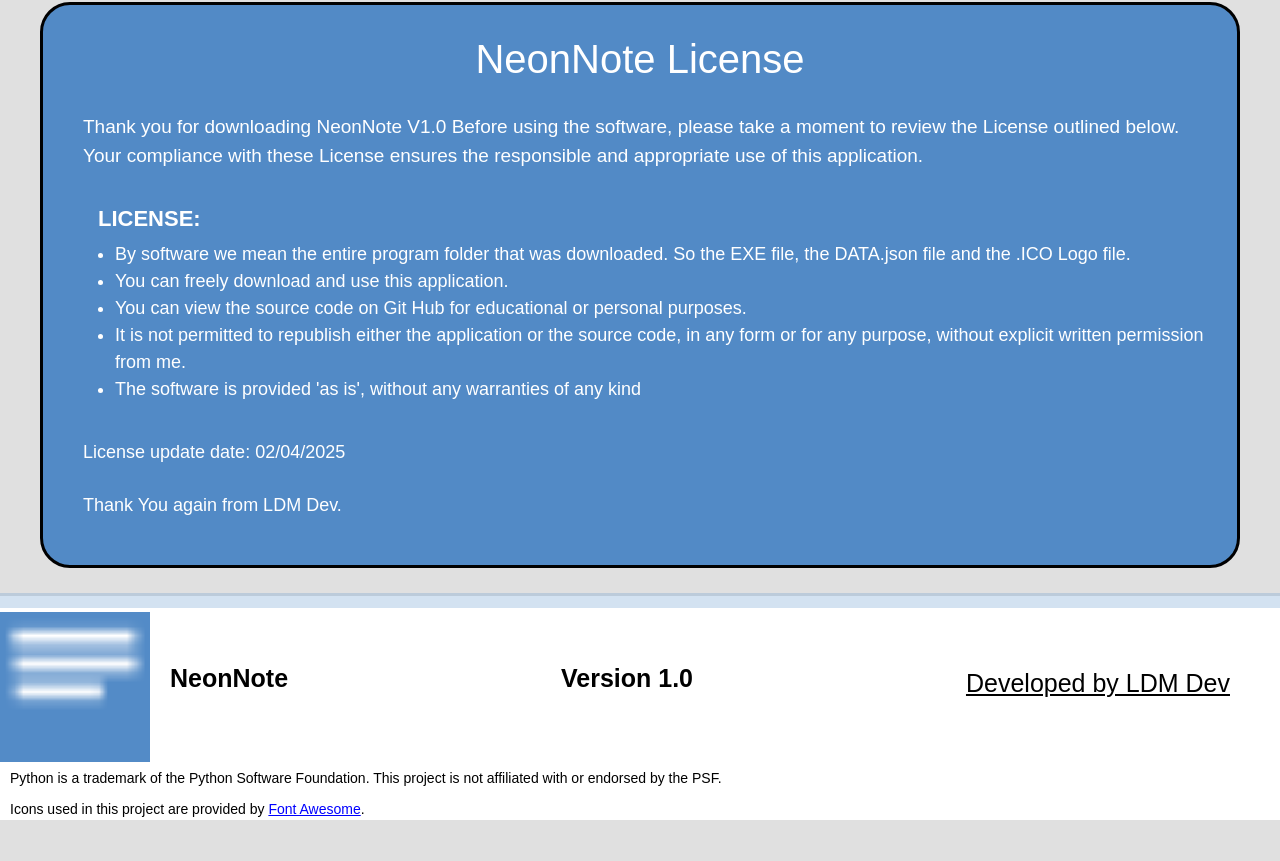
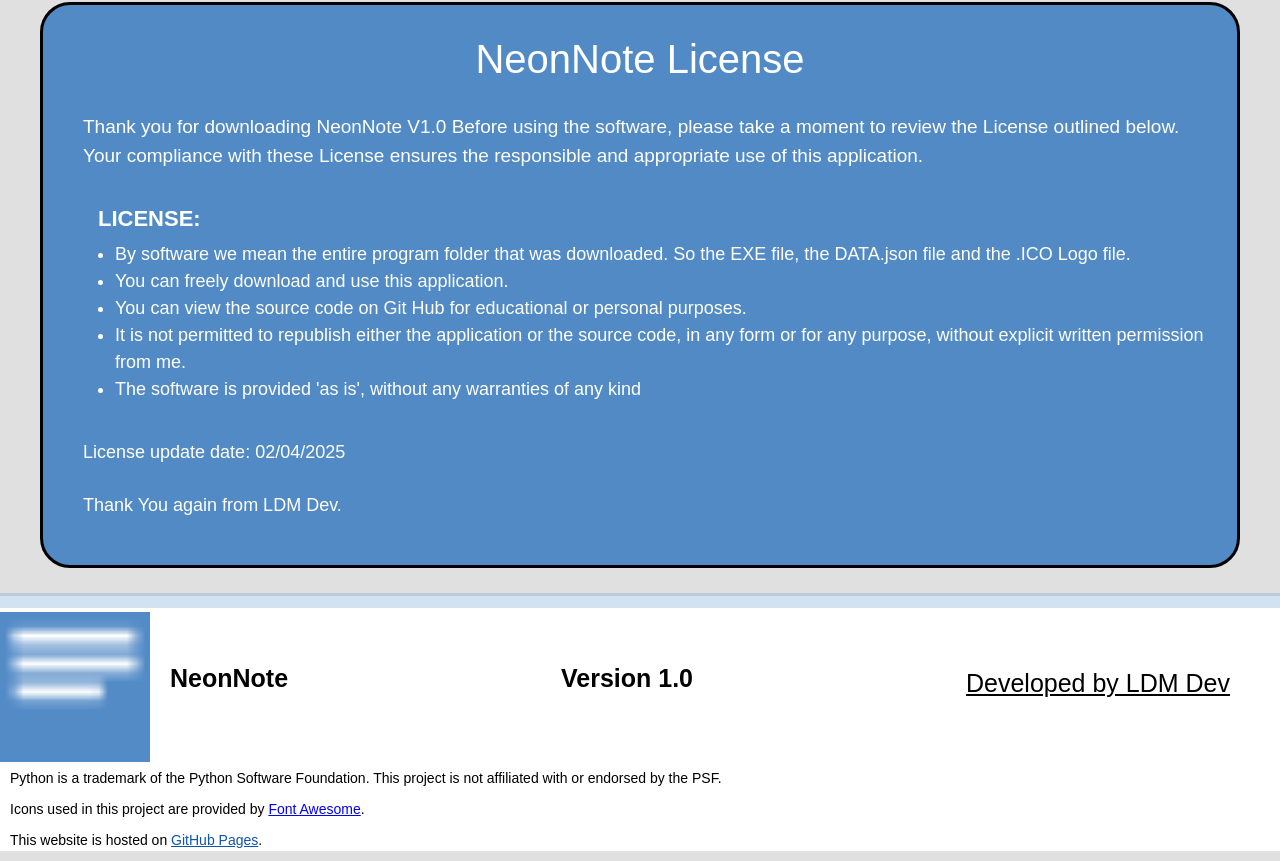
Before and after one commit to Lorydima/NeonNote, a plain HTML site: page docs/index.html in a window 1280 px wide. Shown: the part 2174-3035 px from the top of the page. Before the commit the page ends 3004 px from the top, so only its background shows below. Drawn offline with nearby package versions, Linux system fonts and the light colour scheme.

Commit message:
Update index.html

```diff
--- a/docs/index.html
+++ b/docs/index.html
@@ -150,6 +150,9 @@
     <div class="Website-info">
         <p class="website-info-text">Python is a trademark of the Python Software Foundation. This project is not affiliated with or endorsed by the PSF.</p>
         <p class="website-info-text">Icons used in this project are provided by <a href="https://fontawesome.com" target="_blank" class="website-info-link">Font Awesome</a>.</p>
+                <p class="website-info-text">
+            This website is hosted on <a href="https://pages.github.com/" target="_blank" style="color:#0d55ad;text-decoration:underline;">GitHub Pages</a>.
+        </p>
     </div>
 
 </body>
```
